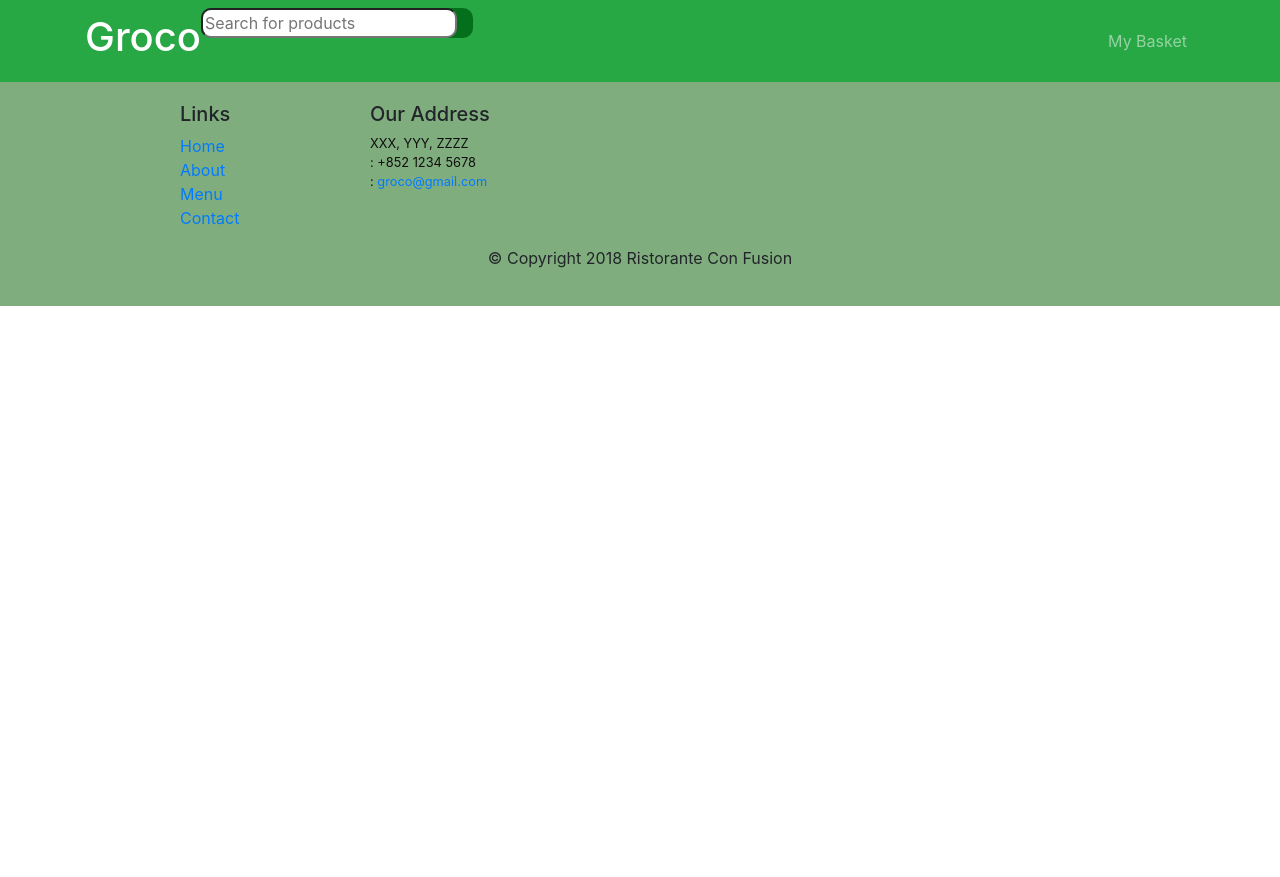
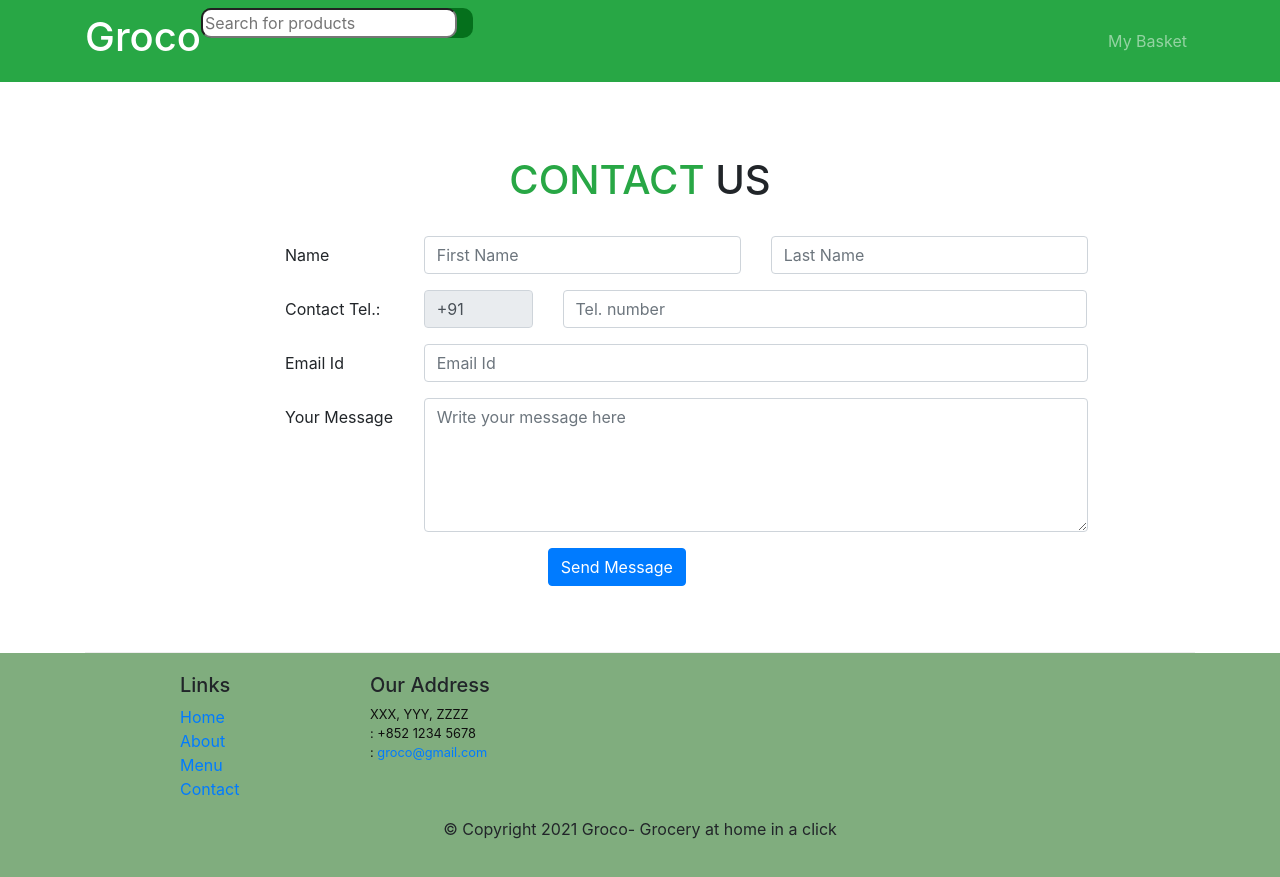
Before and after one commit to AditiHooda/grocery-store, a React (Create React App) app: page /contactus in a window 1280 px wide. Before the commit the page ends 800 px from the top, so only its background shows below. Built offline with nearby package versions, Linux system fonts and the light colour scheme; the HTML template or start-up script is replaced by a standard one.

Commit message:
Created Contact us Component and did some UI modifications

```diff
--- a/src/App.scss
+++ b/src/App.scss
@@ -42,7 +42,7 @@ address{
 // }
 
 .lineThrough{
-  color:#999;
+  color:rgb(88, 86, 86);
   text-decoration: line-through;
 }
 
@@ -64,3 +64,7 @@ address{
     object-fit: cover;
   }
 }
+
+.productBody{
+    background-color: rgb(231, 236, 231);
+}
--- a/src/Components/CategoriesComponent.js
+++ b/src/Components/CategoriesComponent.js
@@ -7,15 +7,15 @@ class CategoriesComp extends Component {
             const categories = this.props.categories.map((category) => {
                 const categoryView =
                     <Card>
-                        <CardTitle>
-                            {category.name}
+                        <CardTitle className='text-center my-2'>
+                            <h3>{category.name}</h3>
                         </CardTitle>
-                        <CardText>
+                        <CardText className='text-center my-2'>
                             {category.desc}
                         </CardText>
                         <CardImg src={category.img} height="150px">
                         </CardImg>
-                        <CardBody>
+                        <CardBody className='text-center my-2'>
                             <button type='button' className='btn btn-success'>Shop Now</button>
                         </CardBody>
                     </Card>
--- /dev/null
+++ b/src/Components/ContactusComponent.js
@@ -0,0 +1,71 @@
+import React from "react";
+import { Card, CardBlock, CardTitle } from "reactstrap";
+
+function Contactus() {
+    return (
+        <div className='container'>
+            <div class="row row-content">
+                <div class="col-12 my-4 text-center">
+                    <h1> <span className='text-success'>CONTACT</span> US </h1>
+                </div>
+                <div class="col-12 col-md-9 offset-md-2">
+                    <form>
+                        <div class="form-group row">
+                            <label for="name" class="col-md-2 col-form-label">
+                                Name
+                            </label>
+                            <div class="col-5">
+                                <input type="text" class="form-control" id="firstname" name="firstname"
+                                    placeholder="First Name" />
+                            </div>
+                            <div class="col-5">
+                                <input type="text" class="form-control" id="lastname" name="lastname"
+                                    placeholder="Last Name" />
+                            </div>
+                        </div>
+                        <div class="form-group row">
+                            <label for="Telnum" class="col-12 col-md-2 col-form-label">
+                                Contact Tel.:
+                            </label>
+                            <div class="col-2 col-md-2">
+                                <input type="tel" class="form-control" id="areacode" name="areacode"
+                                    value='+91' disabled />
+                            </div>
+                            <div class="col-7 col-md-8">
+                                <input type="tel" class="form-control" id="telnum" name="telnum"
+                                    placeholder="Tel. number" />
+                            </div>
+                        </div>
+                        <div class="form-group row">
+                            <label for="emailid" class="col-md-2 col-form-label">
+                                Email Id
+                            </label>
+                            <div class="col-md-10">
+                                <input type="text" class="form-control" id="emailid" name="emailid"
+                                    placeholder="Email Id" />
+                            </div>
+                        </div>
+                        <div class="form-group row">
+                            <label for="message" class="col-md-2 col-form-label">
+                                Your Message
+                            </label>
+                            <div class="col-md-10">
+                                <textarea type="text" class="form-control" id="message" name="message"
+                                    rows="5" placeholder='Write your message here'></textarea>
+                            </div>
+                        </div>
+                        <div class="form-group row">
+                            <div class="text-center col-md-10">
+                                <button type="submit" class="btn btn-primary">
+                                    Send Message
+                                </button>
+                            </div>
+                        </div>
+                    </form>
+                </div>
+            </div>
+        </div>
+    );
+}
+
+export default Contactus;
--- a/src/Components/FooterComponent.js
+++ b/src/Components/FooterComponent.js
@@ -37,7 +37,7 @@ function Footer(props) {
                 </div>
                 <div className="row justify-content-center">
                     <div className="col-auto">
-                        <p>© Copyright 2018 Ristorante Con Fusion</p>
+                        <p>© Copyright 2021 Groco- Grocery at home in a click</p>
                     </div>
                 </div>
             </div>
--- a/src/Components/HomeComponent.js
+++ b/src/Components/HomeComponent.js
@@ -1,7 +1,7 @@
 import React, { Component } from "react";
-import { Container } from "reactstrap";
 import CarouselComp from "./carouselComponent";
 import CategoriesComp from "./CategoriesComponent";
+import Contactus from "./ContactusComponent";
 import Deals from "./DealsComponent";
 import Products from "./ProductsComponent";
 
@@ -13,11 +13,12 @@ class Home extends Component {
                 <Deals deals={this.props.deals} />
                 <CategoriesComp categories={this.props.categories} />
                 <div className='row'>
-                    <div className='offset-2 offset-md-4 mt-4'>
+                    <div className='offset-3 offset-md-5 mt-4'>
                         <h2>Latest <span className="text-success">Products</span></h2>
                     </div>
                 </div>
                 <Products products={this.props.products} />
+                <Contactus />
             </div>
         )
     }
--- a/src/Components/MainComponent.js
+++ b/src/Components/MainComponent.js
@@ -7,6 +7,7 @@ import { PRODUCTS } from '../shared/products';
 import Home from './HomeComponent';
 import { DEALS } from '../shared/deals';
 import { CATEGORIES } from '../shared/categories';
+import Contactus from './ContactusComponent';
 
 class Main extends Component {
     constructor(props) {
@@ -31,6 +32,7 @@ class Main extends Component {
                 <Switch>
                     <Route path="/products" component={ProductsPage} />
                     <Route exact path="/home" component={() => <Home deals={this.state.deals} categories={this.state.categories} products={this.state.products} />} />
+                    <Route path='/contactus' component={() => <Contactus />} />
                 </Switch>
                 <Footer />
             </div>
--- a/src/Components/ProductsComponent.js
+++ b/src/Components/ProductsComponent.js
@@ -8,20 +8,29 @@ class Products extends Component {
             const productview =
                 <Card>
                     <div>
-                        {product.discount != "0%" ? <span className="badge badge-danger"> Discount -{product.discount}</span> : <span className="badge badge-success">New Arrival</span>}
+                        {product.discount != "0%" ? <h4><span className="badge badge-danger badge-lg"> Discount -{product.discount}</span></h4> : <h4><span className="badge badge-success">New Arrival</span></h4>}
                         <CardImg src={product.image} height="280px">
                         </CardImg>
                     </div>
-                    <CardBody>
-                        <CardTitle>
-                            {product.name}
-                        </CardTitle>
+                    <CardTitle className='text-center'>
+                        {product.name}
+                    </CardTitle>
+                    <CardBody className='text-center productBody'>
                         <CardText>
                             <div>
-                                {product.discountedPrice} {product.discountedPrice != product.price ? <small className="lineThrough"> {product.price} </small> : null}
-                                <div class="quantity">
+                                MRP. {product.discountedPrice != product.price ? <small className="lineThrough"> {product.price} </small> : null} {product.discountedPrice}
+                                <div>
+                                    <span style={{
+                                        backgroundImage: 'url(assets/images/deliveryTruck.svg)',
+                                        width: '30px',
+                                        height: '25px',
+                                        backgroundSize: '30px',
+                                        backgroundRepeat: 'no-repeat'
+                                    }}>&emsp;&emsp;<small>Standard Delivery: Today 6:30PM - 8:30PM</small></span>
+                                </div>
+                                <div class="m-1">
                                     <span>quantity: </span>
-                                    <input type="number" min="1" max="1000" value="1" />
+                                    <input type="number" min="1" max="100" value="1" />
                                     <span> /kg </span>
                                 </div>
                                 <button type="button" className="btn btn-success m-1">Add to Cart</button>
```
Also changed, not shown: public/assets/images/deliveryTruck.svg (added).
